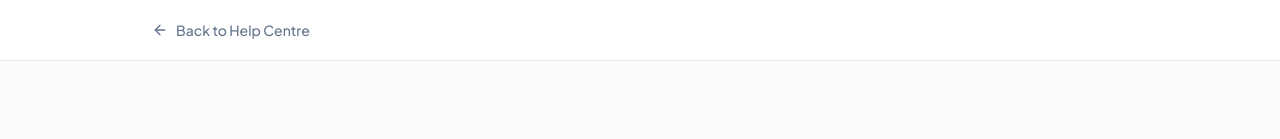
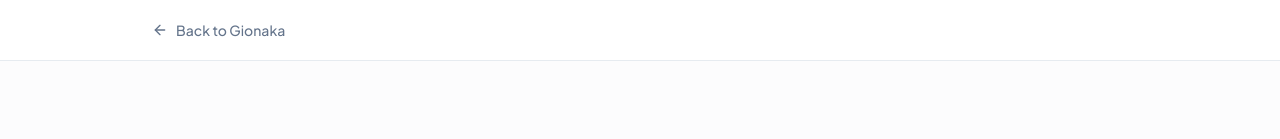
Before and after one commit to mdnooralom9/gionaka, a Next.js app: page /privacy in a window 1280 px wide. Shown: the top 139 px of the page. Built offline with nearby package versions, Linux system fonts and the light colour scheme.

Commit message:
feat: update header link to "Back to Gionaka" with icon size adjustment
Co-authored-by: mdnooralom9 <221815142+mdnooralom9@users.noreply.github.com>

```diff
--- a/app/privacy/page.tsx
+++ b/app/privacy/page.tsx
@@ -40,7 +40,16 @@ const sections = [
 export default function PrivacyPage() {
   return (
     <main className="min-h-screen bg-background">
-      <header className="border-b border-border bg-background"><div className="mx-auto flex max-w-5xl items-center px-4 py-5 sm:px-6"><Link href="/help" className="inline-flex items-center gap-2 text-sm font-medium text-muted-foreground transition hover:text-foreground"><ArrowLeft className="size-4" />Back to Help Centre</Link></div></header>
+      <header className="border-b border-border bg-background"><div className="mx-auto flex max-w-5xl items-center px-4 py-5 sm:px-6"> <Link
+            href="/"
+            className="inline-flex items-center gap-2 text-sm font-medium text-muted-foreground transition hover:text-foreground"
+          >
+            <ArrowLeft className="h-4 w-4" />
+            Back to Gionaka
+          </Link>
+          </div>
+          </header>
+
       <section className="border-b border-border bg-muted/30"><div className="mx-auto max-w-5xl px-4 py-14 sm:px-6 md:py-20"><div className="mx-auto max-w-3xl text-center"><div className="mx-auto flex size-14 items-center justify-center rounded-2xl bg-primary text-primary-foreground shadow-sm"><FileText className="size-7" /></div><h1 className="mt-6 text-3xl font-bold tracking-tight text-foreground md:text-5xl">Privacy Policy</h1><p className="mt-5 text-base leading-7 text-muted-foreground md:text-lg">How Gionaka collects, uses, protects, and manages personal data.</p><div className="mt-6 flex flex-wrap justify-center gap-x-6 gap-y-2 text-sm text-muted-foreground"><span><strong className="text-foreground">Effective Date:</strong> [Insert Launch Date]</span><span><strong className="text-foreground">Last Updated:</strong> [Insert Date]</span></div></div></div></section>
       <article className="mx-auto max-w-5xl px-4 py-12 sm:px-6 md:py-16"><div className="mx-auto max-w-3xl space-y-12 text-[15px] leading-8 text-muted-foreground">{sections.map(([title, paragraphs, bullets]) => <section key={title}><h2 className="mb-5 text-2xl font-bold leading-tight text-foreground md:text-3xl">{title}</h2><div className="space-y-4">{paragraphs.map((text) => <p key={text}>{text}</p>)}{bullets.length > 0 && <ul className="ml-5 list-disc space-y-2">{bullets.map((item) => <li key={item}>{item}</li>)}</ul>}</div></section>)}</div></article>
       <Footer />
```
